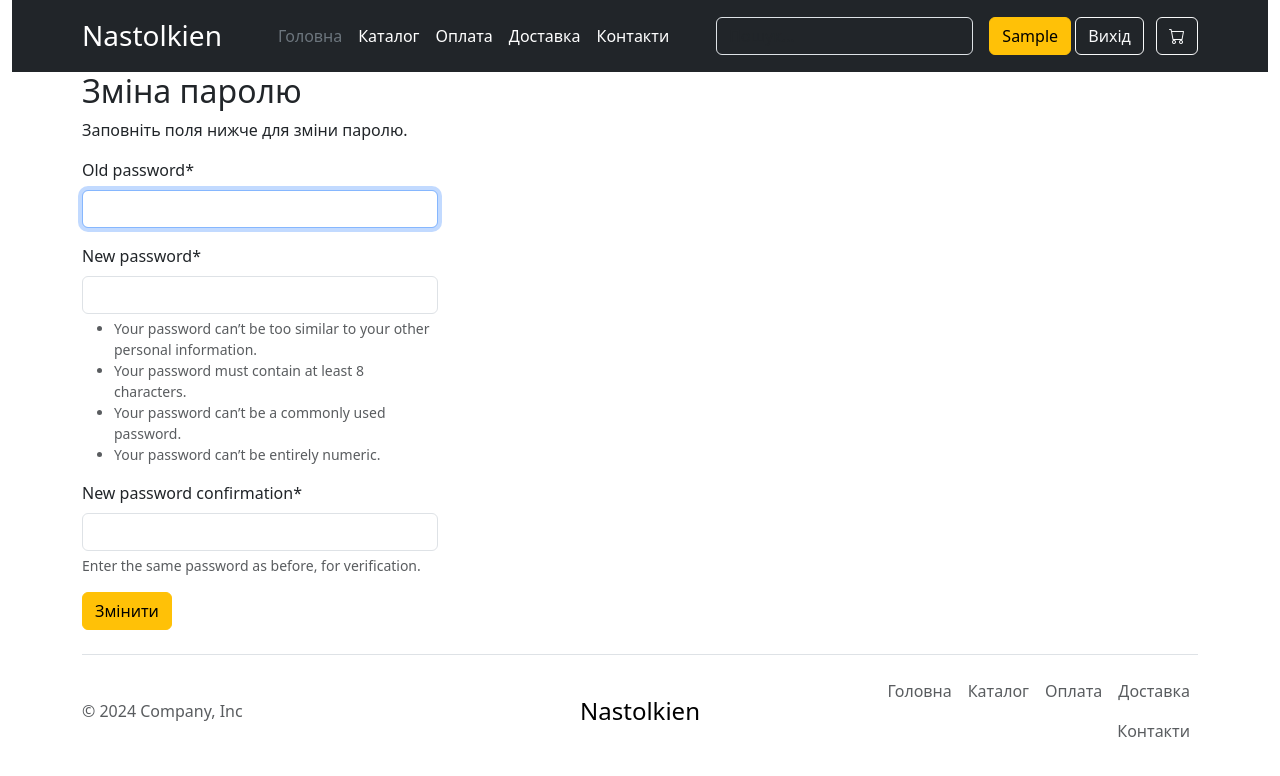
After one commit to roman-yatsenko/python-web-store-2024, a Django app: page /account/password-change/ in a window 1280 px wide. The commit adds this page. Shown: the top 776 px of the page. Run offline with Django 5.2, Linux system fonts and the light colour scheme; the visitor is signed in with stand-in values (Sample User, id 1); some libraries are stand-ins or nearby versions.

Commit message:
Add password change

```diff
--- a/account/templates/registration/logged_out.html
+++ b/account/templates/registration/logged_out.html
@@ -5,5 +5,5 @@
 {% block content %}
   <h2>Вихід з сайту</h2>
   <p>Ви успішно здійснили вихід з сайту.</p>
-  <p>Ви можете знов <a href="{% url 'account:login' %}">залогінитись.</a></p>
+  <p>Ви можете знов <a href="{% url 'login' %}">залогінитись.</a></p>
 {% endblock content %}
--- /dev/null
+++ b/account/templates/registration/password_change_form.html
@@ -0,0 +1,22 @@
+{% extends "shop/base.html" %}
+{% load crispy_forms_tags %}
+
+{% block title %}Зміна паролю{% endblock  %}
+
+{% block content %}
+<div class="row">
+  <div class="col-4">
+    <h2>Зміна паролю</h2>
+    {% if form.errors %}
+      <p>Помилка зміни паролю. Спробуйте ще раз.</p>
+    {% else %}
+      <p>Заповніть поля нижче для зміни паролю.</p>
+    {% endif %}
+    <form method="post">
+      {{ form|crispy }}
+      {% csrf_token %}
+      <input type="submit" value="Змінити" class="btn btn-warning">
+    </form>
+  </div>
+</div>
+{% endblock content %}
--- a/account/urls.py
+++ b/account/urls.py
@@ -1,12 +1,12 @@
+from django.contrib.auth import views as auth_views
 from django.urls import path
-from django.contrib.auth import views as auth_views
 
 from . import views
-
-app_name = 'account'
 
 urlpatterns = [
     # path('login/', views.user_login, name='login'),
     path('login/', auth_views.LoginView.as_view(), name='login'),
     path('logout/', auth_views.LogoutView.as_view(), name='logout'),
+    path('password-change/done/', auth_views.PasswordChangeDoneView.as_view(), name='password_change_done'),
+    path('password-change/', auth_views.PasswordChangeView.as_view(), name='password_change'),
 ]
--- a/core/settings.py
+++ b/core/settings.py
@@ -140,5 +140,5 @@ MEDIA_ROOT = BASE_DIR / 'media'
 CART_SESSION_ID = 'cart'
 
 LOGIN_REDIRECT_URL = 'shop:product_list'
-LOGIN_URL = 'account:login'
-LOGOUT_URL = 'account:logout'
+LOGIN_URL = 'login'
+LOGOUT_URL = 'logout'
--- a/core/urls.py
+++ b/core/urls.py
@@ -20,7 +20,7 @@ from django.contrib import admin
 from django.urls import include, path
 
 urlpatterns = [
-    path('account/', include('account.urls', namespace='account')),
+    path('account/', include('account.urls')),
     path('admin/', admin.site.urls),
     path('cart/', include('cart.urls', namespace='cart')),
     path('', include('shop.urls', namespace='shop')),
--- a/shop/templates/shop/base.html
+++ b/shop/templates/shop/base.html
@@ -28,15 +28,15 @@
             </form>
 
             <div class="text-end">
-              <form action="{% url 'account:logout' %}" method="post">
+              <form action="{% url 'logout' %}" method="post">
                 {% if request.user.is_authenticated %}
                   {% csrf_token %}
-                  <button type="button" class="btn btn-warning">
+                  <a href="{% url 'password_change' %}" class="btn btn-warning">
                     {{ request.user.first_name|default:request.user.username }}
-                  </button>
+                  </a>
                   <input type="submit" class="btn btn-outline-light me-2" value="Вихід">
                 {% else %}
-                  <a href="{% url 'account:login' %}" class="btn btn-outline-light me-2">Вхід</a>
+                  <a href="{% url 'login' %}" class="btn btn-outline-light me-2">Вхід</a>
                   <button type="button" class="btn btn-warning">Реєстрація</button>
                 {% endif %}
                 <a href="{% url 'cart:cart_detail' %}" class="btn btn-outline-light position-relative">
```
Also changed, not shown: account/templates/registration/password_change_done.html (added, +9 -0 lines).
